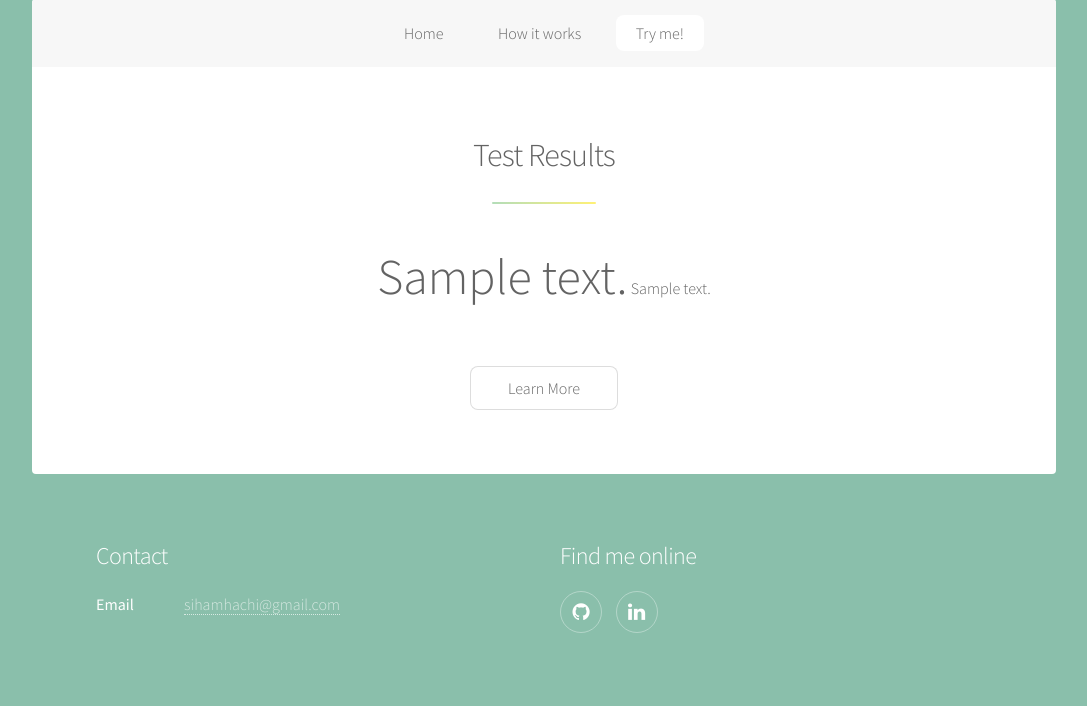
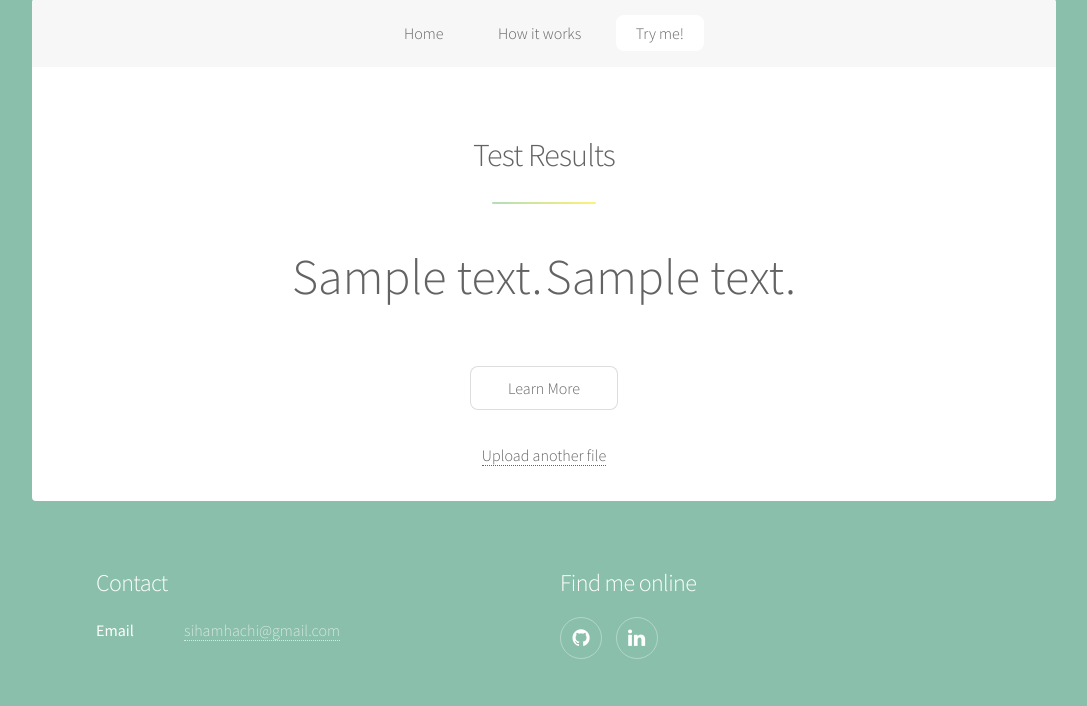
Before and after one commit to sihamH/thrive-webapp, a Flask app: template templates/results.html in a window 1280 px wide. Shown: the part 617-1323 px from the top of the page, without its empty margins (96-1183 px from the left). Before the commit the page ends 1250 px from the top, so only its background shows below. Run offline with Flask 2, Linux system fonts and the light colour scheme; the template is opened without the code that fills it: most values are stand-ins (such as "Sample title", 1, 10 or a date in 2020).

Commit message:
upload another file link added

```diff
--- a/templates/results.html
+++ b/templates/results.html
@@ -39,15 +39,15 @@
 								<!-- <span class="icon  fa-comments-o " style="font-size: 150px; color={{toto}}"></span> -->
 
 								<span style="font-size: 50px; color:{{toto}};">{{upload_text}}</span>
-								<span style="font-size: 16px; color:{{toto2}};">{{upload_text2}}</span>
+								<span style="font-size: 50px; color:{{toto2}};">{{upload_text2}}</span>
 							</header>
 
 							<footer class="major">
-
 								<ul class="actions special">
 									<li><a href="generic.html" class="button">Learn More</a></li>
 								</ul>
 							</footer>
+							<a href="/upload">Upload another file</a>
 						</section>
 
 
```
